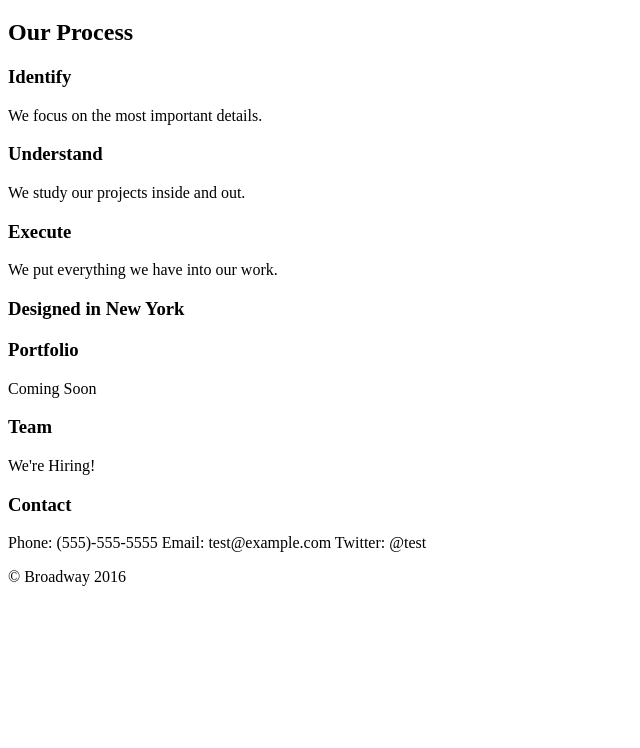
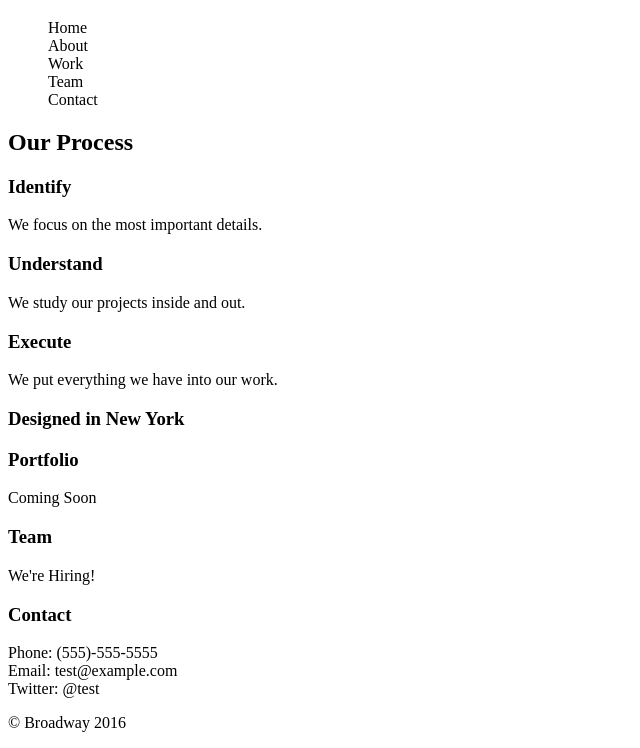
Before and after one commit to jcrumrine/broadway, a plain HTML site: page index.html in a window 1280 px wide. Shown: the part 61-809 px from the top of the page, without its empty margins (0-640 px from the left). Drawn offline with Linux system fonts and the light colour scheme.

Commit message:
Added nav tag.

```diff
--- a/index.html
+++ b/index.html
@@ -8,6 +8,15 @@
 
 <body>
   <h1>Braodway Design</h1>
+  <nav>
+    <ul style="list-style-type:none">
+      <li><a>Home</a></li>
+      <li><a>About</a></li>
+      <li><a>Work</a></li>
+      <li><a>Team</a></li>
+      <li><a>Contact</a></li>
+    </ul>
+  </nav>
   <h2>Our Process</h2>
   <h3>Identify</h3>
   <p>
@@ -32,9 +41,9 @@
   </p>
   <h3>Contact</h3>
   <p>
-    Phone: (555)-555-5555
-    Email: test@example.com
-    Twitter: @test
+    Phone: (555)-555-5555 <br />
+    Email: test@example.com <br />
+    Twitter: @test <br />
   </p>
 </body>
 
```
